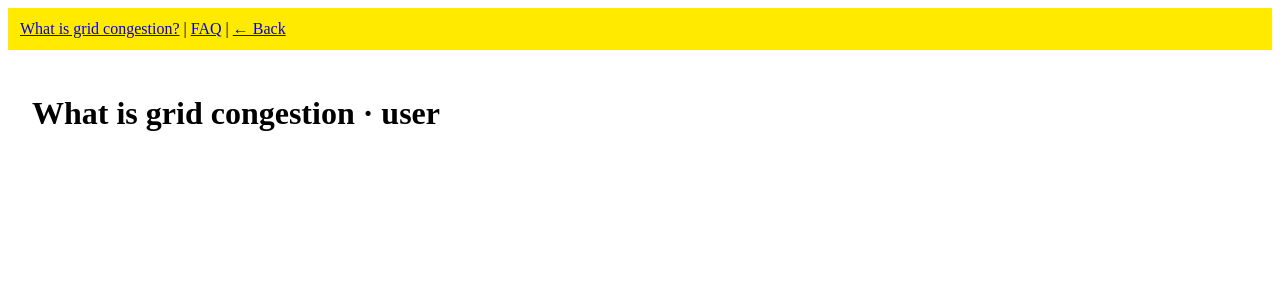
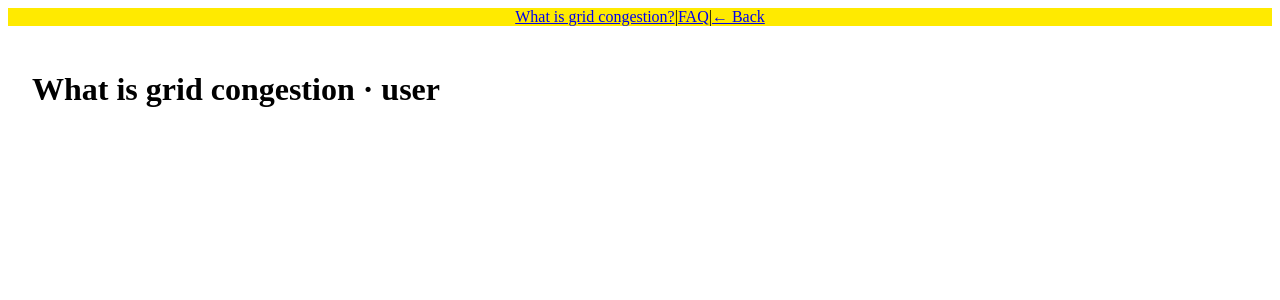
Before and after one commit to Marto8090/OurGrid_Website, a React (Vite) app in the folder client/: page / in a window 1280 px wide. Both pictures are taken after a click on the button "Resident". Shown: the top 300 px of the page. Built offline with nearby package versions, Linux system fonts and the light colour scheme.

Commit message:
importinbg tailwind style into the app for testing

```diff
--- a/client/src/components/Layout.jsx
+++ b/client/src/components/Layout.jsx
@@ -6,13 +6,30 @@ export default function Layout() {
   const base = audience === "municipality" ? "/m" : "/u";
 
   return (
-    <div>
-      <nav style={{ padding: 12, background: "#ffea00" }}>
-        <Link to={`${base}/what-is-grid-congestion`}>What is grid congestion?</Link> {" | "}
-        <Link to={`${base}/faq`}>FAQ</Link> {" | "}
-        <Link to="/">← Back</Link>
+    <div className="min-h-screen flex flex-col">
+      <nav className="bg-[#ffea00] p-3 flex justify-center gap-4 font-medium text-gray-800">
+        <Link
+          to={`${base}/what-is-grid-congestion`}
+          className="hover:underline hover:text-gray-900 transition-colors"
+        >
+          What is grid congestion?
+        </Link>
+        <span>|</span>
+        <Link
+          to={`${base}/faq`}
+          className="hover:underline hover:text-gray-900 transition-colors"
+        >
+          FAQ
+        </Link>
+        <span>|</span>
+        <Link to="/" className="hover:underline hover:text-gray-900 transition-colors">
+          ← Back
+        </Link>
       </nav>
-      <Outlet />
+
+      <main className="flex-1 p-4">
+        <Outlet />
+      </main>
     </div>
   );
 }
--- a/client/src/main.jsx
+++ b/client/src/main.jsx
@@ -1,6 +1,10 @@
 import React from "react";
-import { createRoot } from "react-dom/client";
+import ReactDOM from "react-dom/client";
 import App from "./App.jsx";
+import "./index.css";   // <-- only here
+
+ReactDOM.createRoot(document.getElementById("root")).render(<App />);
+
 
 createRoot(document.getElementById("root")).render(
   <React.StrictMode>
--- a/client/tailwind.config.js
+++ b/client/tailwind.config.js
@@ -1,4 +1,3 @@
-/** @type {import('tailwindcss').Config} */
 export default {
   content: ["./index.html", "./src/**/*.{js,jsx,ts,tsx}"],
   theme: { extend: {} },
```
